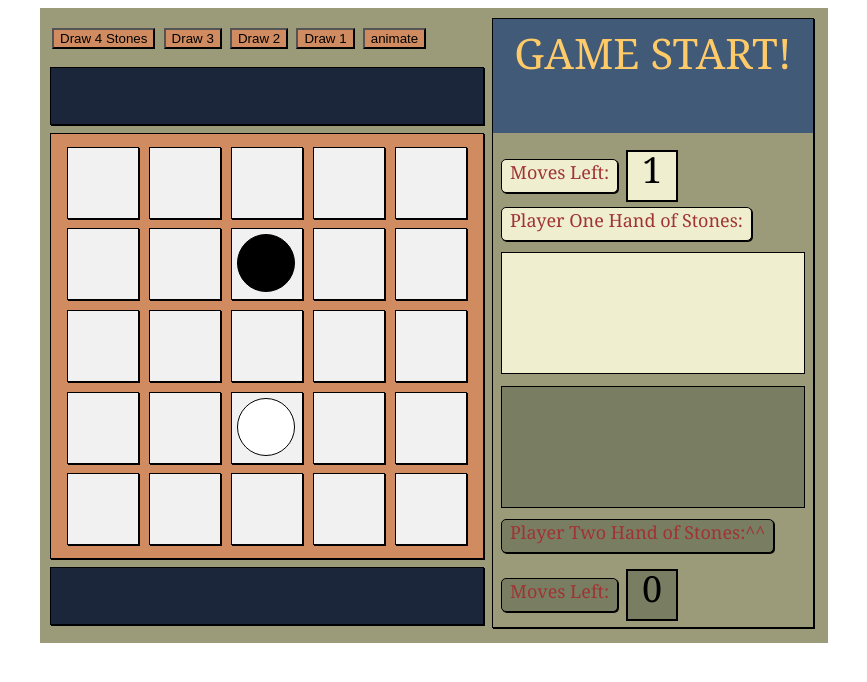
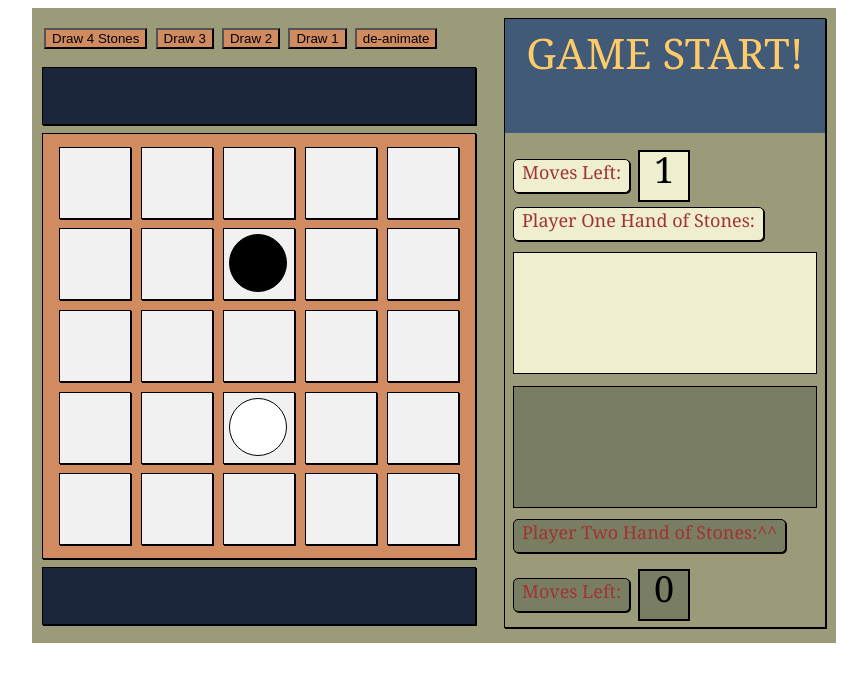
Before and after one commit to dtklumpp/elements, a plain HTML site: page index.html in a window 1280 px wide. Both pictures are taken after a click on the button "animate". Shown: the whole page, without its empty margins (206-1073 px from the left). Drawn offline with nearby package versions, Linux system fonts and the light colour scheme.

Commit message:
got de-animate button working

```diff
--- a/css/main.css
+++ b/css/main.css
@@ -13,7 +13,7 @@ body {
     background-color: #9b9b7a;
 
     padding: 10px;
-    width: 96vh;
+    width: 98vh;
 
 }
 
@@ -30,6 +30,11 @@ button:hover {
     display: flex;
     position: relative;
 }
+
+#left {
+    width: 58vh;
+}
+
 
 #board {
     width: 54vh;
--- a/js/app.js
+++ b/js/app.js
@@ -43,7 +43,7 @@ let drewStones = false;
 //what was here??
 
 //anyway this one is for animation
-let isAnimate = true;
+let isAnimate = false;
 
 
 
@@ -686,6 +686,16 @@ const sage2 = {icon: piece2};
 
 
 
+const toggleAnimate = function() {
+    if(isAnimate){
+        $('#animate').text('animate');
+    }
+    else{
+        $('#animate').text('de-animate');
+    }
+    isAnimate = !isAnimate;
+    console.log(isAnimate);
+}
 
 
 const switchTurns = function() {
@@ -779,7 +789,7 @@ announce('GAME START!');
 $('.p'+whoseTurn()).addClass('active')
 $('.sage'+whoseTurn()).addClass('active-sage');
 
-
+$('#animate').on('click', toggleAnimate);
 
 //$('#button4').on('click', getAdjacentSquares);
 
```
